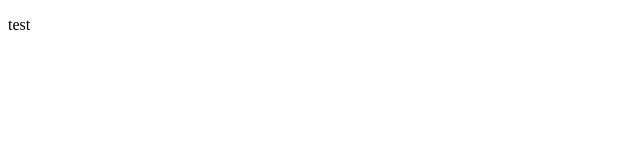
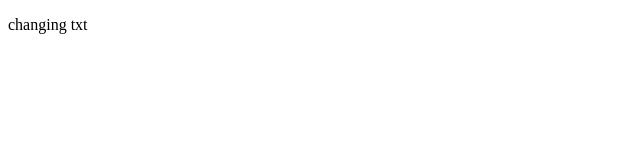
Before and after one commit to KINGAIR2024/test, a plain HTML site: page index.html in a window 1280 px wide. Shown: the full height of the page, 0-640 px from the left. Drawn offline with Linux system fonts and the light colour scheme.

Commit message:
updated one

```diff
--- a/index.html
+++ b/index.html
@@ -6,6 +6,6 @@
     <title>Document</title>
 </head>
 <body>
-    <p> test   </p>
+    <p> changing txt    </p>
 </body>
 </html>
```
